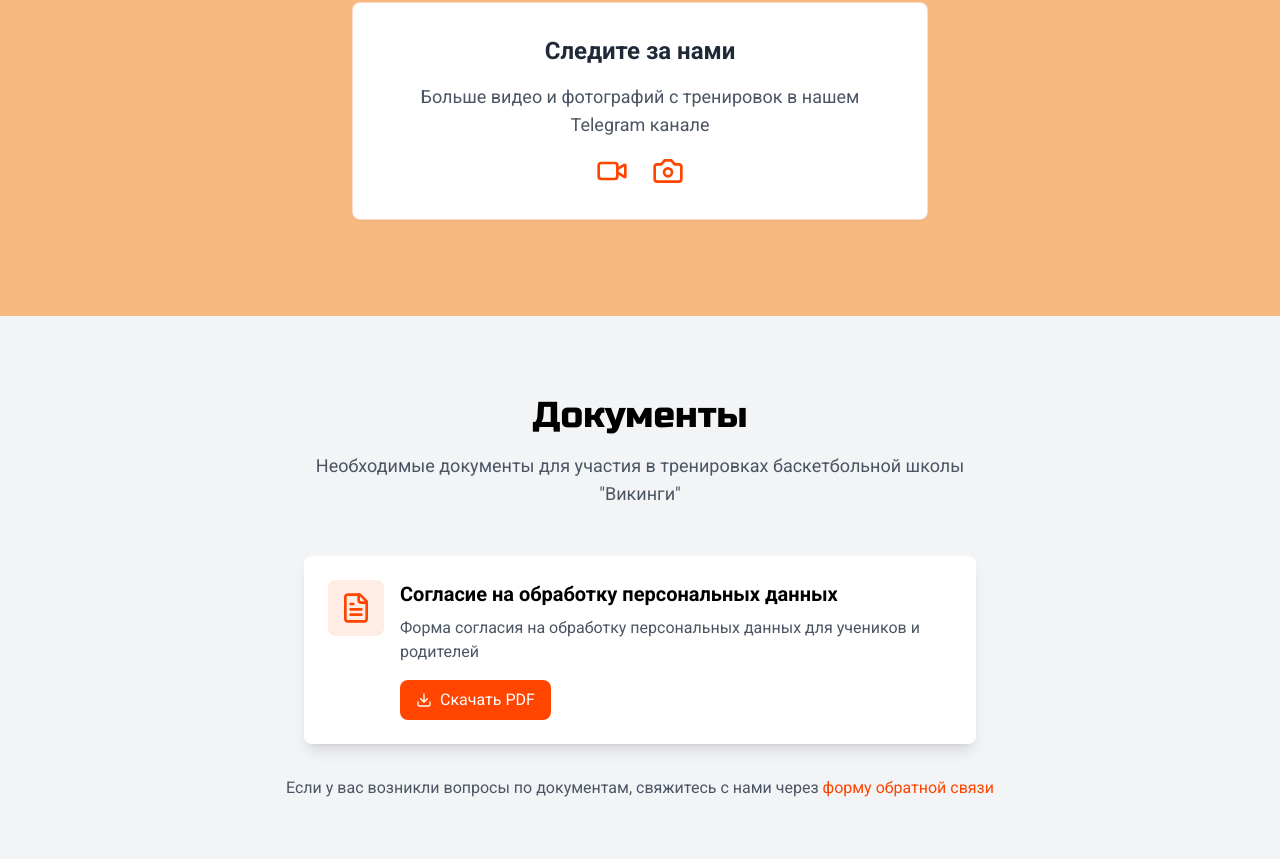
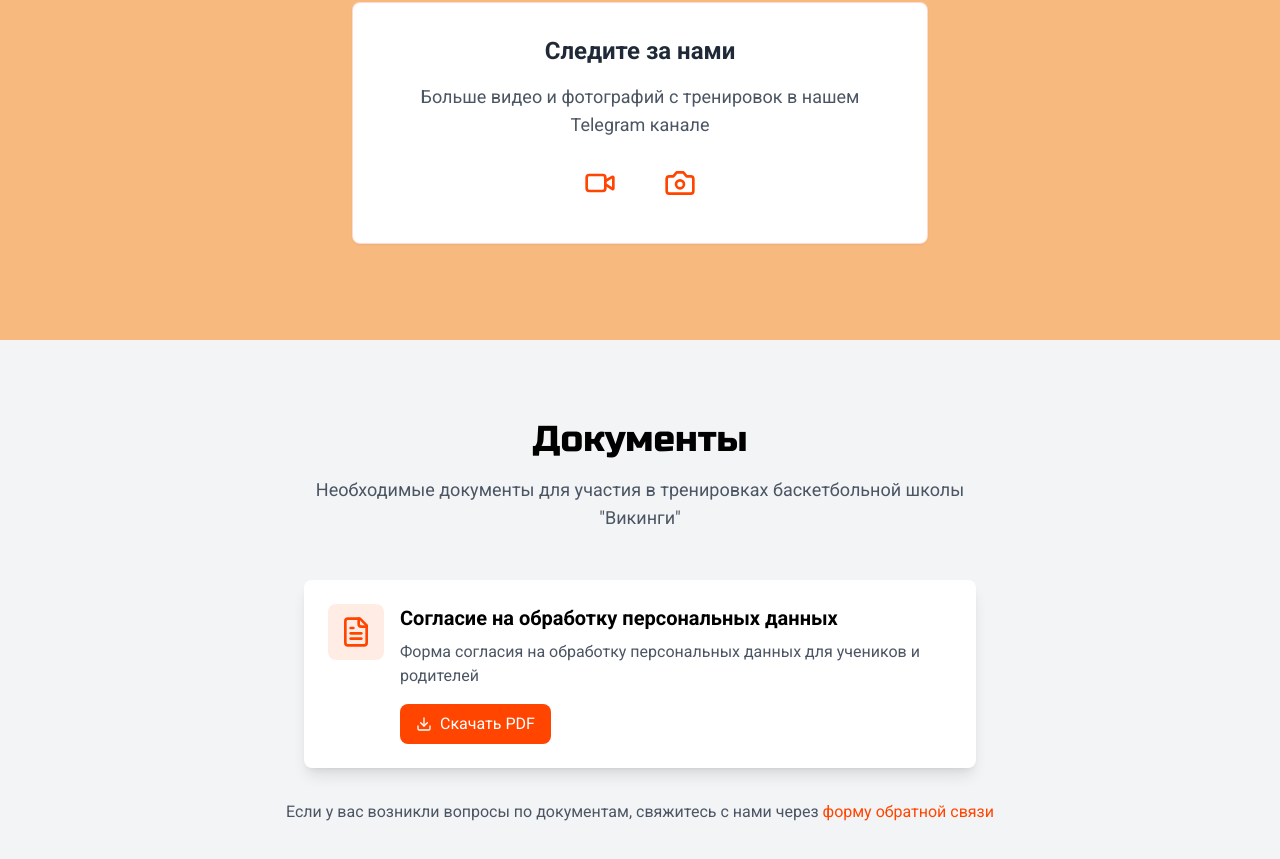
Before and after one commit to kiteatkit/2basketball, a React (Vite) app: page / in a window 1280 px wide. Shown: the part 3725-4584 px from the top of the page. Built offline with nearby package versions, Linux system fonts and the light colour scheme.

Commit message:
Улучшена кликабельность иконок в галерее - добавлен padding и hover эффекты

```diff
--- a/src/components/BasketballGallerySection.tsx
+++ b/src/components/BasketballGallerySection.tsx
@@ -282,7 +282,8 @@ const BasketballGallerySection = () => {
                 href="https://t.me/basketballvikings"
                 target="_blank"
                 rel="noopener noreferrer"
-                className="transition-transform hover:scale-110 cursor-pointer"
+                className="inline-flex items-center justify-center p-3 rounded-full transition-all hover:scale-110 hover:bg-viking-orange/10 cursor-pointer"
+                title="Смотреть видео в Telegram"
               >
                 <Video className="w-6 md:w-8 h-6 md:h-8 text-viking-orange hover:text-viking-red transition-colors" />
               </a>
@@ -290,7 +291,8 @@ const BasketballGallerySection = () => {
                 href="https://t.me/basketballvikings"
                 target="_blank"
                 rel="noopener noreferrer"
-                className="transition-transform hover:scale-110 cursor-pointer"
+                className="inline-flex items-center justify-center p-3 rounded-full transition-all hover:scale-110 hover:bg-viking-orange/10 cursor-pointer"
+                title="Смотреть фото в Telegram"
               >
                 <Camera className="w-6 md:w-8 h-6 md:h-8 text-viking-orange hover:text-viking-red transition-colors" />
               </a>
```
Also changed, not shown: 4 other files (tests, documents, lock files or other folders).
